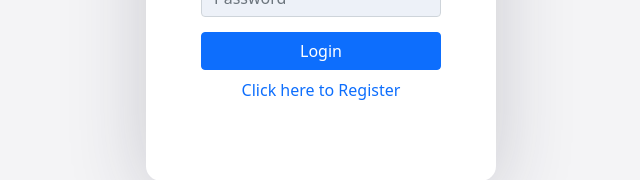
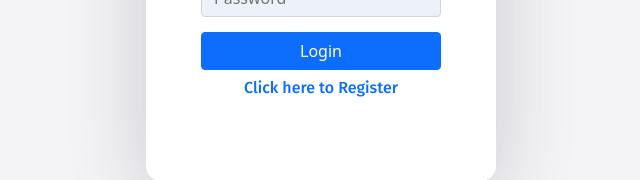
Before and after one commit to manikandanathiappan/mern-stack-todo-app, a React (Create React App) app in the folder client/: page / in a window 1280 px wide. Shown: the part 394-574 px from the top of the page, without its empty margins (319-959 px from the left). Built offline with nearby package versions, Linux system fonts and the light colour scheme.

Commit message:
Committing code

```diff
--- a/client/src/components/Login.js
+++ b/client/src/components/Login.js
@@ -46,7 +46,7 @@ function Login() {
             </div>
 
             <button type="submit" className="btn btn-primary btn-block">Login</button>
-            <p><Link className="nav-link" style={{textAlign: "center"}} to={"/sign-up"}>Click here to Register</Link></p>
+            <h6><Link className="nav-link" style={{textAlign: "center"}} to={"/sign-up"}>Click here to Register</Link></h6>
           </form>
         </div>
       </div>
--- a/client/src/components/Modal.js
+++ b/client/src/components/Modal.js
@@ -5,9 +5,10 @@ import axios from 'axios';
 export function UpdateCustomModal(props) {
   const userId = props.userDetails.user_id;
   const _id = props.id;
+  const receivedTodos = props.todo;
   const [todo, setTodo] = useState({
     user_id: userId,
-    todos: ''
+    todos: receivedTodos
   })
 
   const updateTodo = e => {
--- a/client/src/components/SignUp.js
+++ b/client/src/components/SignUp.js
@@ -44,7 +44,7 @@ export default function SignUp() {
             </div>
 
             <button type="submit" className="btn btn-primary btn-block">Sign Up</button>
-            <p><Link className="nav-link" style={{textAlign: "center"}} to={"/sign-in"}>Click here to Login</Link></p>
+            <h6><Link className="nav-link" style={{textAlign: "center"}} to={"/sign-in"}>Click here to Login</Link></h6>
           </form>
         </div>
       </div>
```
